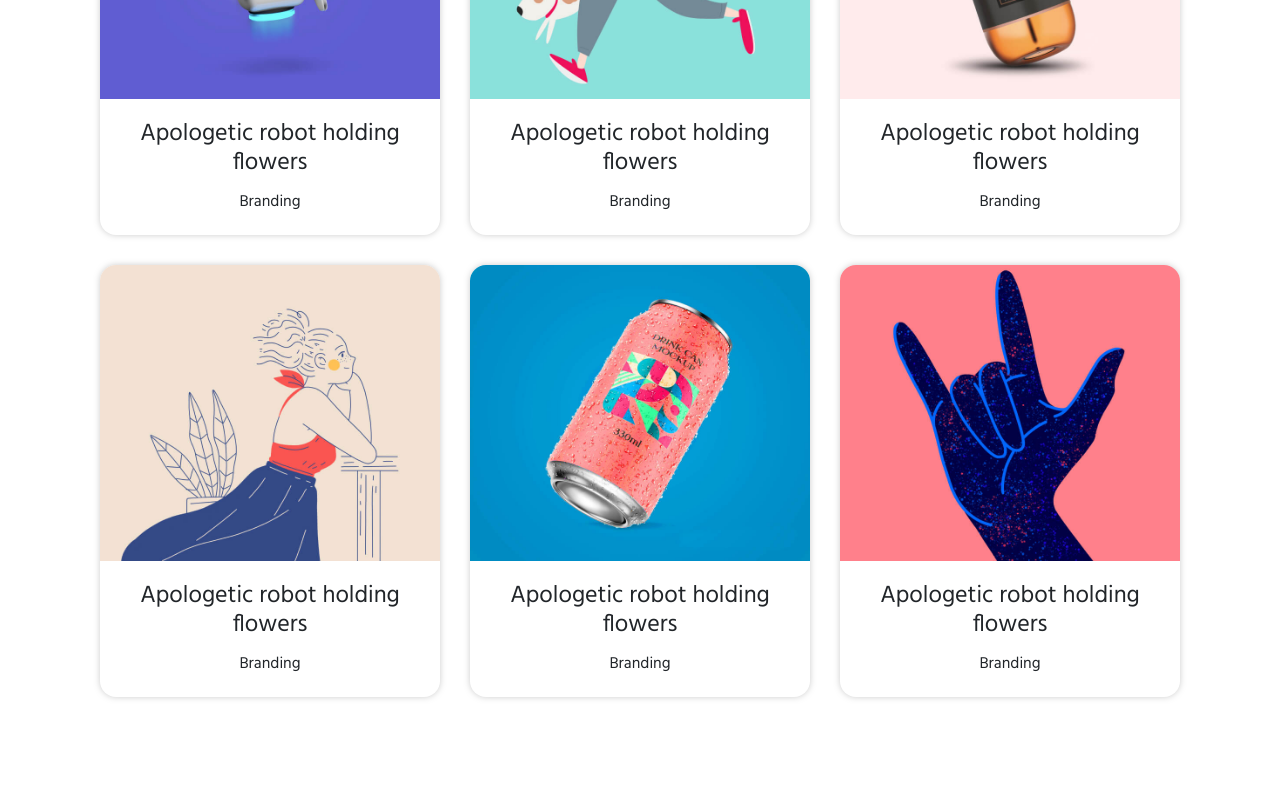
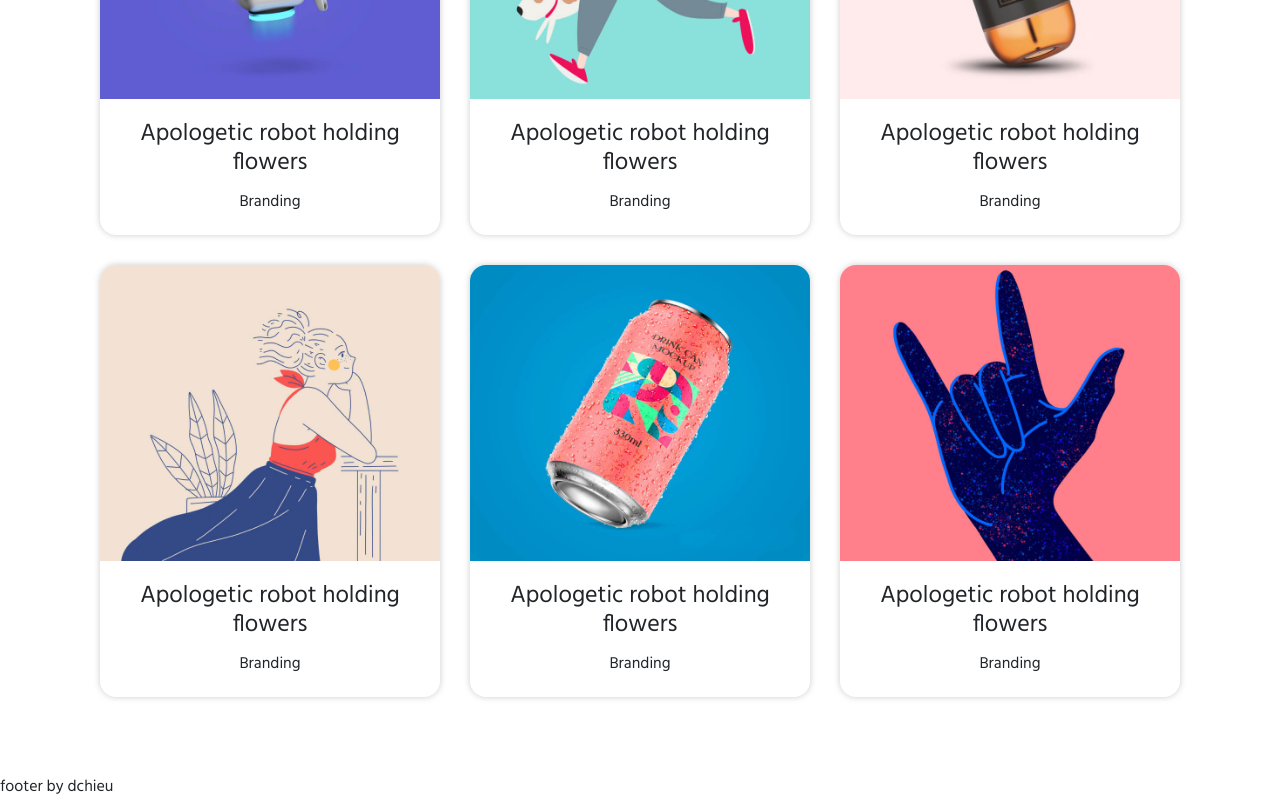
Before and after one commit to doanhieu0604/bc60_porfolio, a plain HTML site: page index.html in a window 1280 px wide. Shown: the part 1231-2031 px from the top of the page. Before the commit the page ends 2006 px from the top, so only its background shows below. Drawn offline with nearby package versions, Linux system fonts and the light colour scheme.

Commit message:
implement footer

```diff
--- a/index.html
+++ b/index.html
@@ -264,7 +264,9 @@
         <section class="services"></section>
         <!-- Award -->
         <section class="award"></section>
-        <footer></footer>
+        <footer>
+            footer by dchieu
+        </footer>
 
 
 
```
